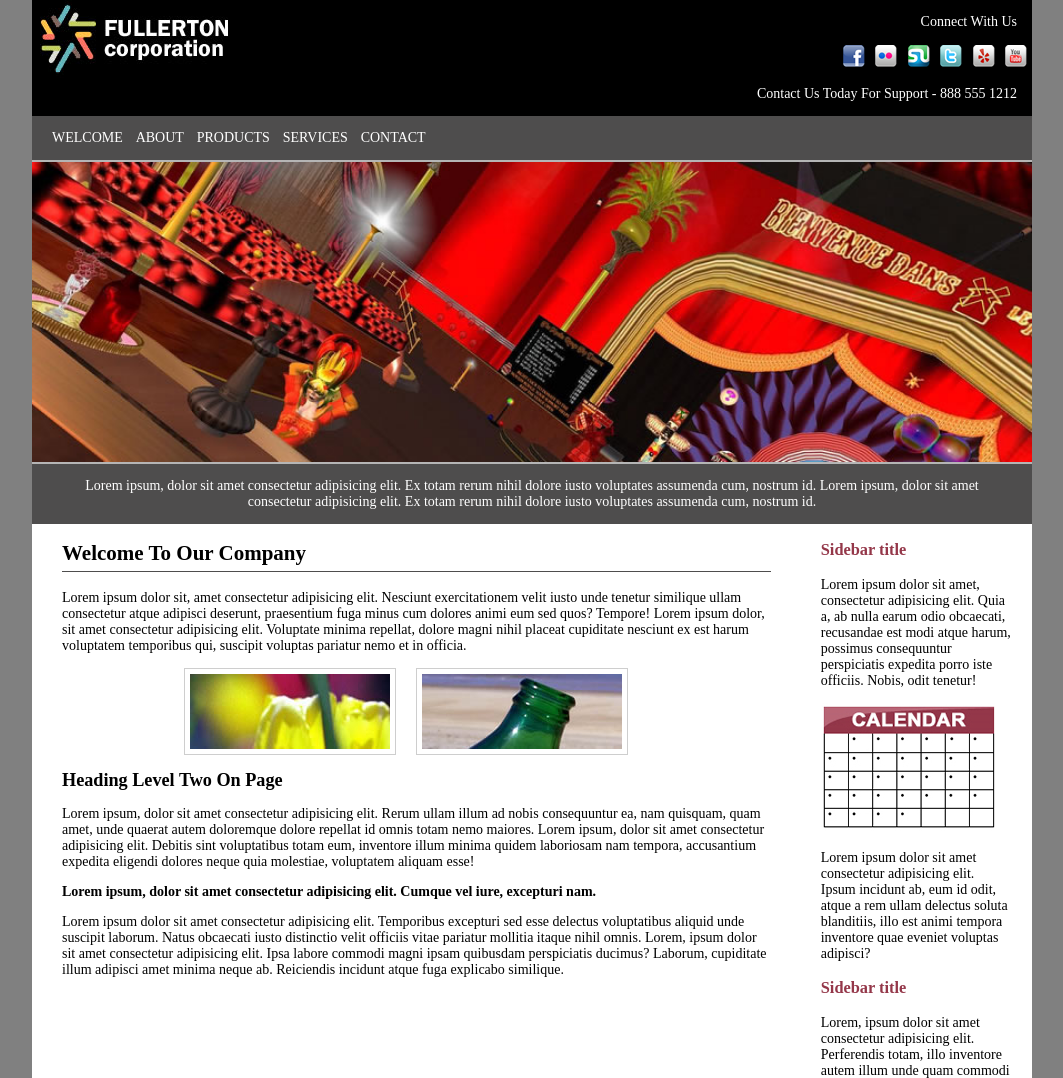
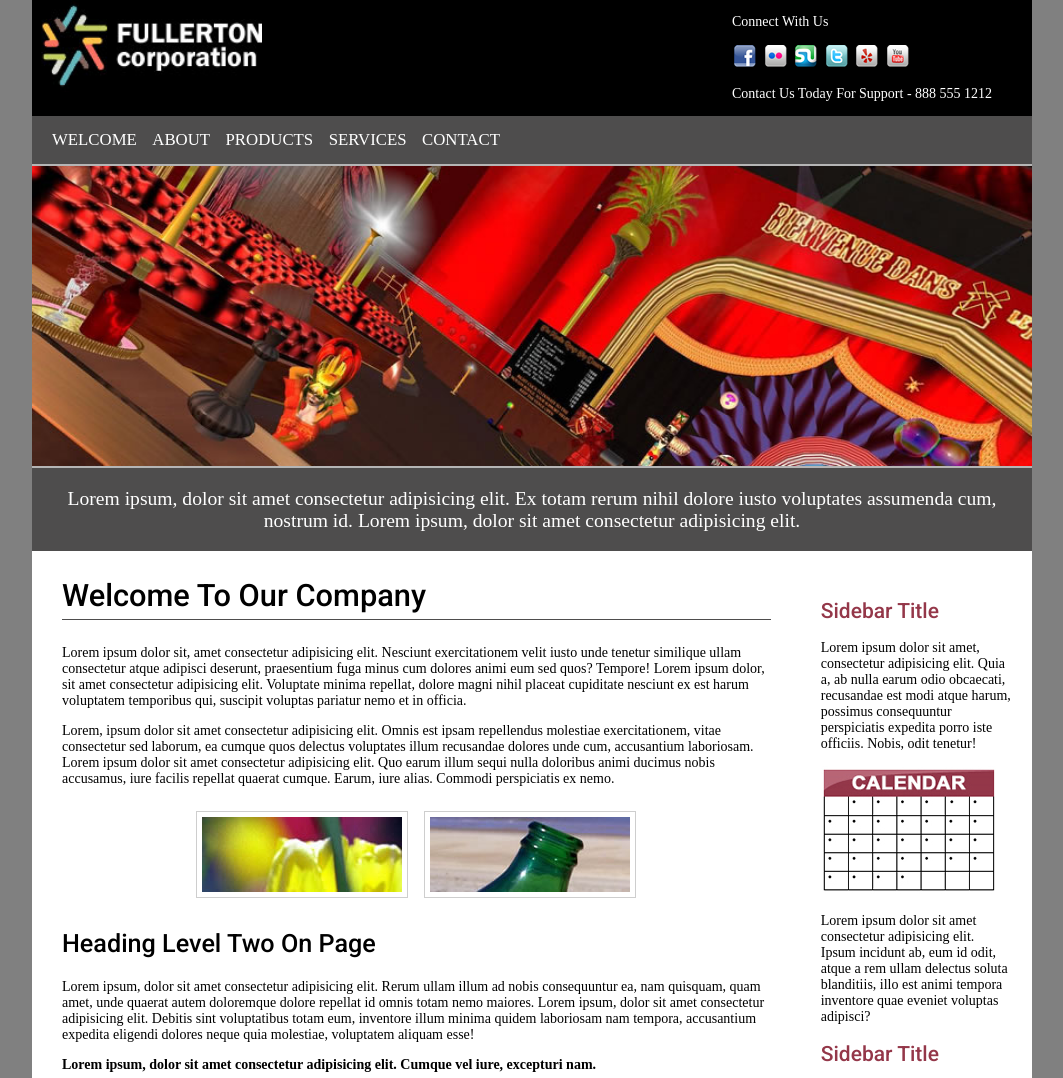
Before and after one commit to rinatsharifullin/websites-mockups, a plain HTML site: page fullerton-corporation/index.html in a window 1280 px wide. Shown: the top 1078 px of the page, without its empty margins (108-1171 px from the left). Drawn offline with Linux system fonts and the light colour scheme.

Commit message:
Modification on css class names and small changes in visual design

```diff
--- a/fullerton-corporation/css/style.css
+++ b/fullerton-corporation/css/style.css
@@ -21,6 +21,21 @@ a {
     text-decoration: none;
 }
 
+h1, h2 {
+    font-family: 'Roboto', sans-serif;
+    font-weight: 500;
+}
+
+h1 {
+    border-bottom: 1px solid #4e4d4d;
+    padding-bottom: 5px;
+    font-size: 2.2em;
+}
+
+h2 {
+    font-size: 1.8em;
+}
+
 
 
 /* HEADER styles */
@@ -31,14 +46,16 @@ header {
     padding: 0 3%;
 }
 
-/* (>*) apply to all elements inside the container */
-header > * {
-    flex-basis: 50%;
-    flex-grow: 1;
+header .logo {
+    flex-basis: 70%;
 }
 
 header .logo img {
-    max-width: 100%; /* if img size is larger than container I need to limit its size to container width!!!. */
+    width: 230px;
+}
+
+header .fa-bars {
+    font-size: 2em;
 }
 
 header a,
@@ -51,6 +68,7 @@ header .icons {
     display: flex;
     justify-content: center;
     margin: 50px 0 10px;
+    flex-grow: 1;
 }
 
 header .icons p {
@@ -66,6 +84,7 @@ header nav {
     justify-content: flex-end;
     flex-wrap: wrap;
     align-items: center;
+    flex-basis: 30%;
 }
 
 header label {
@@ -83,6 +102,10 @@ header input {
 
 header .menu  {
     display: none; /* to hide the ul, I only need to see the icon. */
+}
+
+header .menu a {
+    font-size: 1.3em;
 }
 
 #toggle:checked + .menu {
@@ -126,6 +149,7 @@ header a:hover {
     color: white;
     padding: 0 2%;
     text-align: center;
+    font-size: 1.4em;
 }
 
 
@@ -141,29 +165,21 @@ main section img {
     margin: 10px auto;
 }
 
-main section .img-container {
+main section .center-image {
     display: flex;
     flex-direction: column;
-}
-
-main h1 {
-    border-bottom: 1px solid #4e4d4d;
-    padding-bottom: 5px;
-}
-
-main h2 {
-    font-size: 1.3em;
 }
 
 
 
 /* ASIDE styles */
 aside {
-    padding: 0 2%;
+    padding: 3% 2% 0;
 }
 
-aside h3 {
+aside h2 {
     color: #943749;
+    font-size: 1.5em;
 }
 
 
@@ -182,9 +198,14 @@ footer {
 /* MEDIA QUERY styles*/
 @media screen and (min-width: 500px) {
 
-    main section .img-container {
+    main section .center-image {
         display: flex;
         flex-direction: row;
+        justify-content: center;
+    }
+
+    main section img {
+        margin: 10px 2px;
     }
 
     aside img {
@@ -203,7 +224,6 @@ footer {
     header .icons {
         margin: 0;
         display: block;
-        text-align: end;
     }
 
     header .icons p {
@@ -216,6 +236,7 @@ footer {
         order: 2;
         background-color: #4e4d4d;
         justify-content: flex-start;
+        flex-grow: 1;
     }
 
     header label {
@@ -225,6 +246,10 @@ footer {
     header .menu {
         display: flex;
         padding-left: 2%;
+    }
+
+    header .menu a {
+        font-size: 1.2em;
     }
 
     header li {
@@ -240,8 +265,12 @@ footer {
         margin: 0 20px 0 0;
     }
 
-    main section .img-container {
+    main section .center-image {
         justify-content: center;
+    }
+
+    main section img {
+        margin: 10px 8px;
     }
 
     /* ASIDE styles */
--- a/fullerton-corporation/index.html
+++ b/fullerton-corporation/index.html
@@ -1,9 +1,10 @@
 <!DOCTYPE html>
-<html lang="zxx">
+<html lang="en">
 <head>
     <meta charset="UTF-8">
     <meta name="viewport" content="width=device-width, initial-scale=1.0">
-    <title>Document</title>
+    <title>Fullerton Corporation</title>
+    <link href="https://fonts.googleapis.com/css2?family=Roboto:wght@400;500&display=swap" rel="stylesheet">
     <link rel="stylesheet" href="https://cdnjs.cloudflare.com/ajax/libs/font-awesome/4.7.0/css/font-awesome.min.css"/>
     <link rel="stylesheet" href="css/style.css">
 </head>
@@ -15,17 +16,17 @@
         <!-- HEADER start -->
         <header>
             <div class="logo">
-                <a href="#"><img src="images/logo.jpg" alt="company logo"/></a>
+                <a href="#"><img src="images/logo.jpg" alt="Fullerton Corporation logo"/></a>
             </div>
             <!-- ICONS container start -->
             <div class="icons">
                 <p>Connect With Us</p>
-                <a href="https://www.facebook.com/"><img src="images/icons/facebook.png" alt="facebook icon"></a>
-                <a href="https://www.flickr.com/"><img src="images/icons/flickr.png" alt="flickr icon"></a>
-                <a href="https://www.stumbleupon.com/"><img src="images/icons/stumbleupon.png" alt="stumbleupon icon"></a>
-                <a href="https://twitter.com/?lang=es"><img src="images/icons/twitter.png" alt="twitter icon"></a>
-                <a href="https://www.yelp.ie/dublin"><img src="images/icons/yelp.png" alt="yelp icon"></a>
-                <a href="https://www.youtube.com/"><img src="images/icons/youtube.png" alt="youtube icon"></a>
+                <a href="https://www.facebook.com/"><img src="images/icons/facebook.png" alt="Facebook icon"></a>
+                <a href="https://www.flickr.com/"><img src="images/icons/flickr.png" alt="Flickr icon"></a>
+                <a href="https://www.stumbleupon.com/"><img src="images/icons/stumbleupon.png" alt="Stumbleupon icon"></a>
+                <a href="https://twitter.com/?lang=es"><img src="images/icons/twitter.png" alt="Twitter icon"></a>
+                <a href="https://www.yelp.ie/dublin"><img src="images/icons/yelp.png" alt="Yelp icon"></a>
+                <a href="https://www.youtube.com/"><img src="images/icons/youtube.png" alt="Youtube icon"></a>
                 <p>Contact Us Today For Support - 888 555 1212</p>
             </div>
             <!-- ICONS container end -->
@@ -53,19 +54,20 @@
 
         <!-- BANNER DESCRIPTION container start -->
         <div class="banner-description">
-                <p>Lorem ipsum, dolor sit amet consectetur adipisicing elit. Ex totam rerum nihil dolore iusto voluptates assumenda cum, nostrum id. Lorem ipsum, dolor sit amet consectetur adipisicing elit. Ex totam rerum nihil dolore iusto voluptates assumenda cum, nostrum id.</p>
+                <p>Lorem ipsum, dolor sit amet consectetur adipisicing elit. Ex totam rerum nihil dolore iusto voluptates assumenda cum, nostrum id. Lorem ipsum, dolor sit amet consectetur adipisicing elit.</p>
         </div>
         <!-- BANNER DESCRIPTION container end -->
 
         <!-- MAIN start-->
         <main>
             <!-- SECTION start -->
-            <section class="main-section">
+            <section>
                 <h1>Welcome To Our Company</h1>
                 <p>Lorem ipsum dolor sit, amet consectetur adipisicing elit. Nesciunt exercitationem velit iusto unde tenetur similique ullam consectetur atque adipisci deserunt, praesentium fuga minus cum dolores animi eum sed quos? Tempore! Lorem ipsum dolor, sit amet consectetur adipisicing elit. Voluptate minima repellat, dolore magni nihil placeat cupiditate nesciunt ex est harum voluptatem temporibus qui, suscipit voluptas pariatur nemo et in officia.</p>
+                <p>Lorem, ipsum dolor sit amet consectetur adipisicing elit. Omnis est ipsam repellendus molestiae exercitationem, vitae consectetur sed laborum, ea cumque quos delectus voluptates illum recusandae dolores unde cum, accusantium laboriosam. Lorem ipsum dolor sit amet consectetur adipisicing elit. Quo earum illum sequi nulla doloribus animi ducimus nobis accusamus, iure facilis repellat quaerat cumque. Earum, iure alias. Commodi perspiciatis ex nemo.</p>
 
                 <!-- IMG-CONTAINER start -->
-                <div class="img-container">
+                <div class="center-image">
                     <img src="images/small-7.jpg" alt=""/>
                     <img src="images/small-8.jpg" alt=""/>
                 </div>
@@ -80,11 +82,11 @@
 
             <!-- ASIDE start -->
             <aside>
-                <h3>Sidebar title</h3>
+                <h2>Sidebar Title</h2>
                 <p>Lorem ipsum dolor sit amet, consectetur adipisicing elit. Quia a, ab nulla earum odio obcaecati, recusandae est modi atque harum, possimus consequuntur perspiciatis expedita porro iste officiis. Nobis, odit tenetur!</p>
-                <img src="images/calendar-icon.jpg" alt="calendar image"/>
+                <img src="images/calendar-icon.jpg" alt="Calendar image"/>
                 <p>Lorem ipsum dolor sit amet consectetur adipisicing elit. Ipsum incidunt ab, eum id odit, atque a rem ullam delectus soluta blanditiis, illo est animi tempora inventore quae eveniet voluptas adipisci?</p>
-                <h3>Sidebar title</h3>
+                <h2>Sidebar Title</h2>
                 <p>Lorem, ipsum dolor sit amet consectetur adipisicing elit. Perferendis totam, illo inventore autem illum unde quam commodi iusto sunt doloremque quae vitae maxime sint quasi architecto nobis enim dolorum! Ex?</p>
             </aside>
             <!-- ASIDE end -->
```
